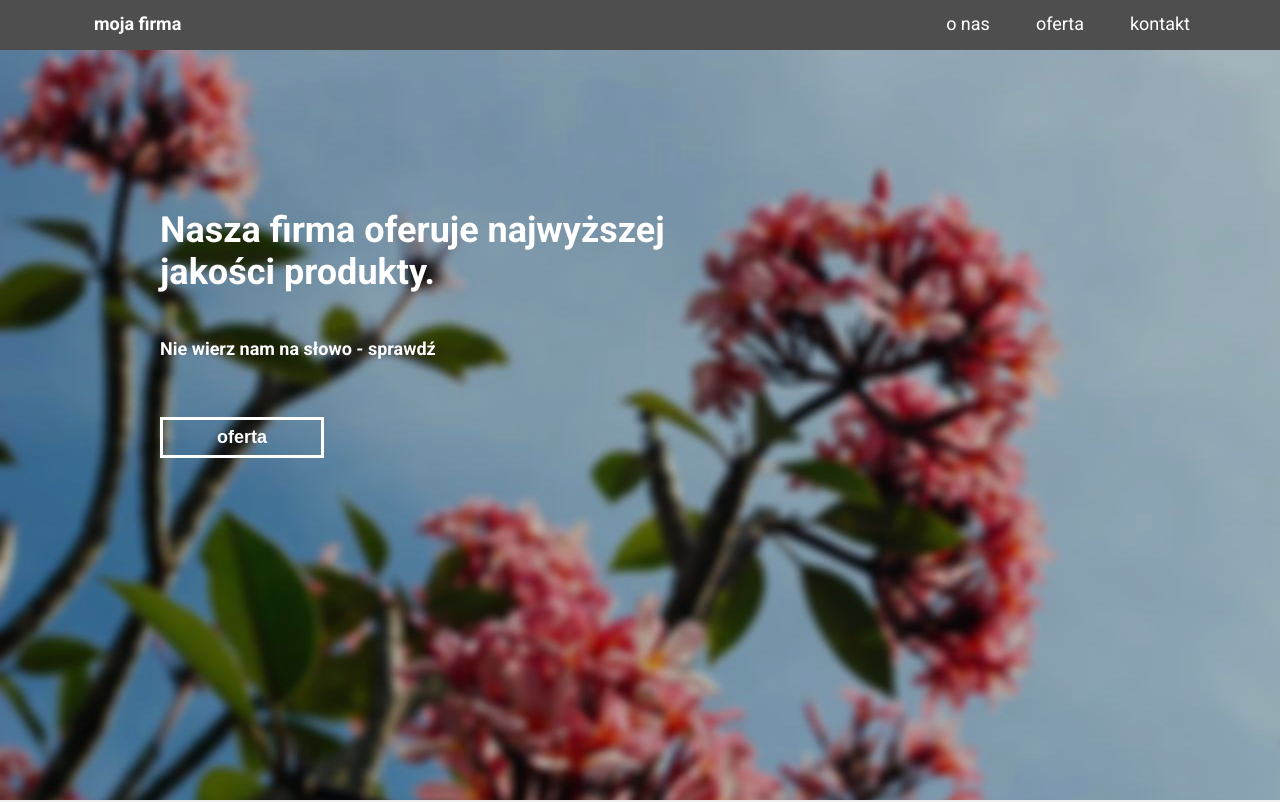
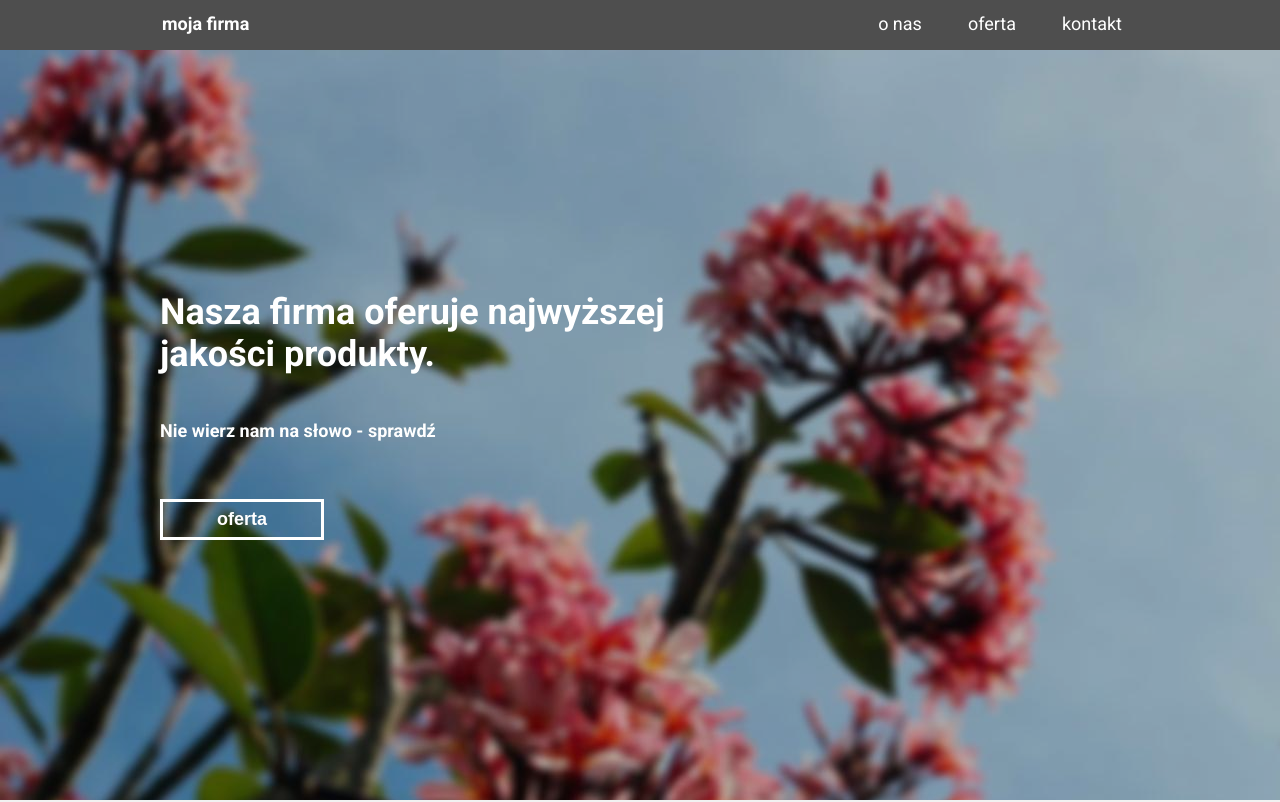
Before and after one commit to BeataKosmider/HTML-CSS-project, a plain HTML site: page index.html in a window 1280 px wide. Shown: the top 802 px of the page. Drawn offline with Linux system fonts and the light colour scheme.

Commit message:
div class=container added to header and footer, new div class=center added to section id=one, shorthands, corrections concernig position, font-weight, padding, transition

```diff
--- a/index.html
+++ b/index.html
@@ -21,6 +21,7 @@
   <body>
     <header>
       <nav class="menu">
+        <div class="container">
           <ul>
             <li><a href="#one" class="left">moja firma</a></li>
             <li class="spacer" aria-hidden="true"></li>
@@ -28,12 +29,14 @@
             <li><a href="#three" class="right">oferta</a></li>
             <li><a href="#kontakt" id="inactive">kontakt</a></li>
           </ul>
+        </div>
       </nav>
     </header>
     <main>
       <section class="banner" id="one">
         <div class="overlay">
           <div class="container">
+            <div class="center">
               <h2>Nasza firma oferuje najwyższej jakości produkty.</h2>
               <div class="slogan">Nie wierz nam na słowo - sprawdź</div>
               <input
@@ -42,6 +45,7 @@
                 value="oferta"
                 class="button"
               />
+            </div>
           </div>
         </div>
       </section>
@@ -94,6 +98,7 @@
       </section>
     </main>
     <footer>
+      <div class="container">
         <div class="copyright">
           Nazwa firmy - wszelkie prawa zastrzeżone, 2019
         </div>
@@ -101,6 +106,7 @@
           <i class="fa-brands fa-instagram"></i>
           <i class="fa-brands fa-square-facebook"></i>
         </div>
+      </div>
     </footer>
   </body>
 </html>
--- a/style.css
+++ b/style.css
@@ -10,7 +10,6 @@ body {
 .menu {
   align-items: center;
   background-color: #4e4e4e;
-  position: relative;
   padding: 13px 90px 16px 94px;
 }
 ul {
@@ -30,7 +29,6 @@ li a {
   font-weight: 700;
 }
 .right {
-  font-weight: 400;
   margin-right: 46px;
 }
 .spacer {
@@ -48,8 +46,6 @@ h2 {
   display: flex;
   align-items: center;
   color: #ffffff;
-  padding-top: 178px;
-  position: relative;
 }
 h3 {
   font-weight: 700;
@@ -62,6 +58,13 @@ h3 {
   margin: 0 auto;
   width: 960px;
   height: 100%;
+}
+.center {
+  width: 100%;
+  height: 100%;
+  display: flex;
+  flex-direction: column;
+  justify-content: center;
 }
 .banner {
   background-image: url(106-1920x1080-blur_5.jpeg);
@@ -82,22 +85,17 @@ h3 {
   align-items: center;
   color: #ffffff;
   padding-top: 63px;
-  position: relative;
 }
 .button {
-  border-style: solid;
-  border-color: #ffffff;
-  border-width: 3px;
+  border: 3px solid #ffffff;
   background: none;
   color: #ffffff;
   font-size: 18px;
   font-weight: 700;
   width: 164px;
   height: 40.74px;
-  position: relative;
   margin-top: 57px;
-  transition-duration: 1s;
-  transition-timing-function: linear;
+  transition: 1s linear;
 }
 .button:hover {
   background-color: #ffffff;
@@ -124,7 +122,7 @@ h3 {
   width: 197px;
   border-radius: 50%;
   background-size: cover;
-  position: relative;
+  text-align: center;
   margin-top: 78px;
 }
 #photo1 {
@@ -137,11 +135,8 @@ h3 {
 }
 .text {
   font-size: 18px;
-  font-style: normal;
-  font-weight: 400;
   line-height: 21px;
   color: #000000;
-  position: relative;
   margin-top: 78px;
 }
 .text1 {
@@ -183,7 +178,6 @@ h3 {
   height: 193.78px;
   background: #f1f1f1;
   flex-direction: row;
-  font-weight: 400;
   font-size: 24px;
   line-height: 28px;
   display: flex;
@@ -192,9 +186,9 @@ h3 {
   text-align: center;
   color: #000000;
   position: relative;
+  transition-duration: 0.5s;
 }
 .item:hover {
-  transition-duration: 0.5s;
   transform: scale(1.05);
 }
 .grid-container {
@@ -229,8 +223,11 @@ footer {
 }
 .icon {
   float: right;
-  display: flexbox;
+  display: flex;
   justify-content: center;
   align-items: center;
   font-size: 31px;
 }
+.icon > i {
+  padding-left: 18px;
+}
```
Lines whose indentation alone changed are shown as unchanged.
